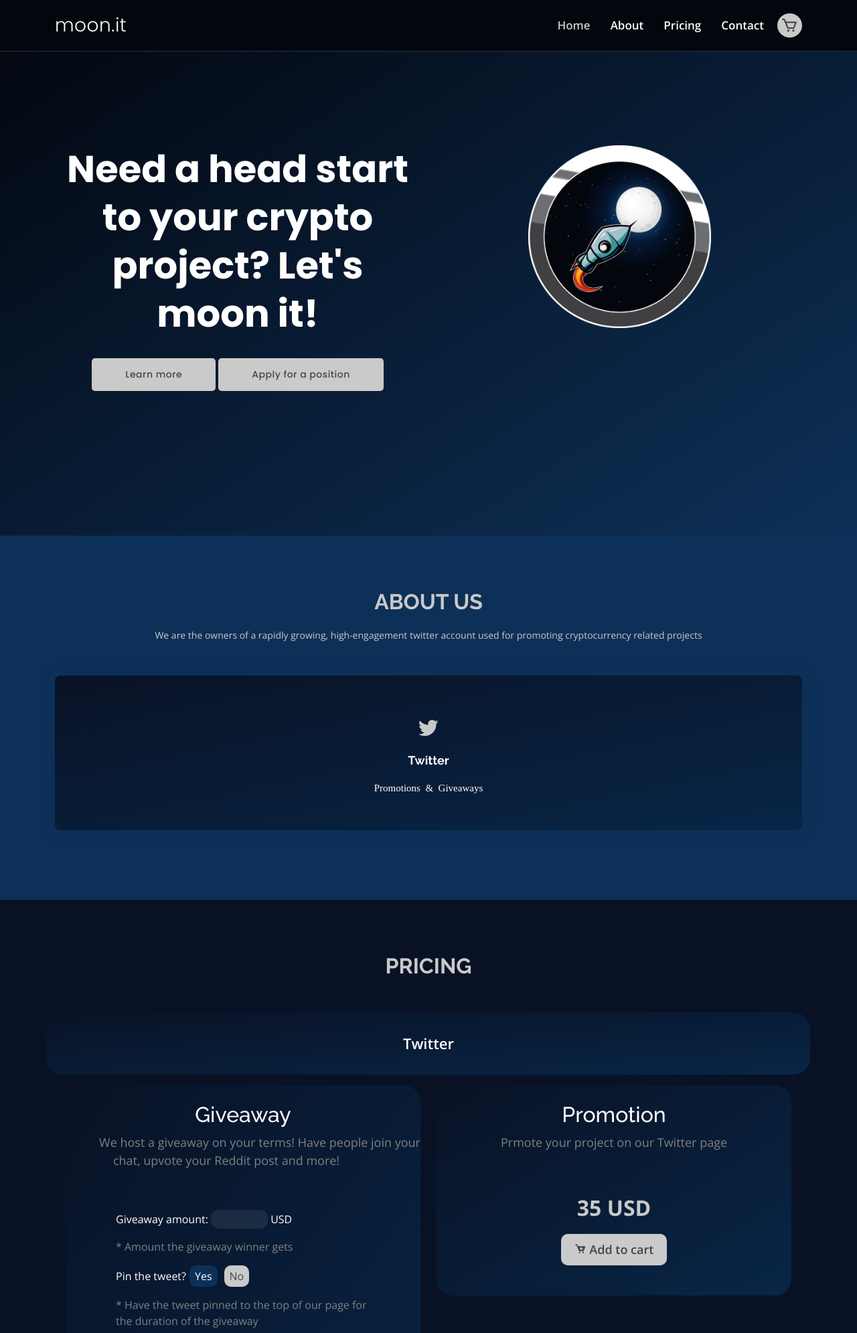
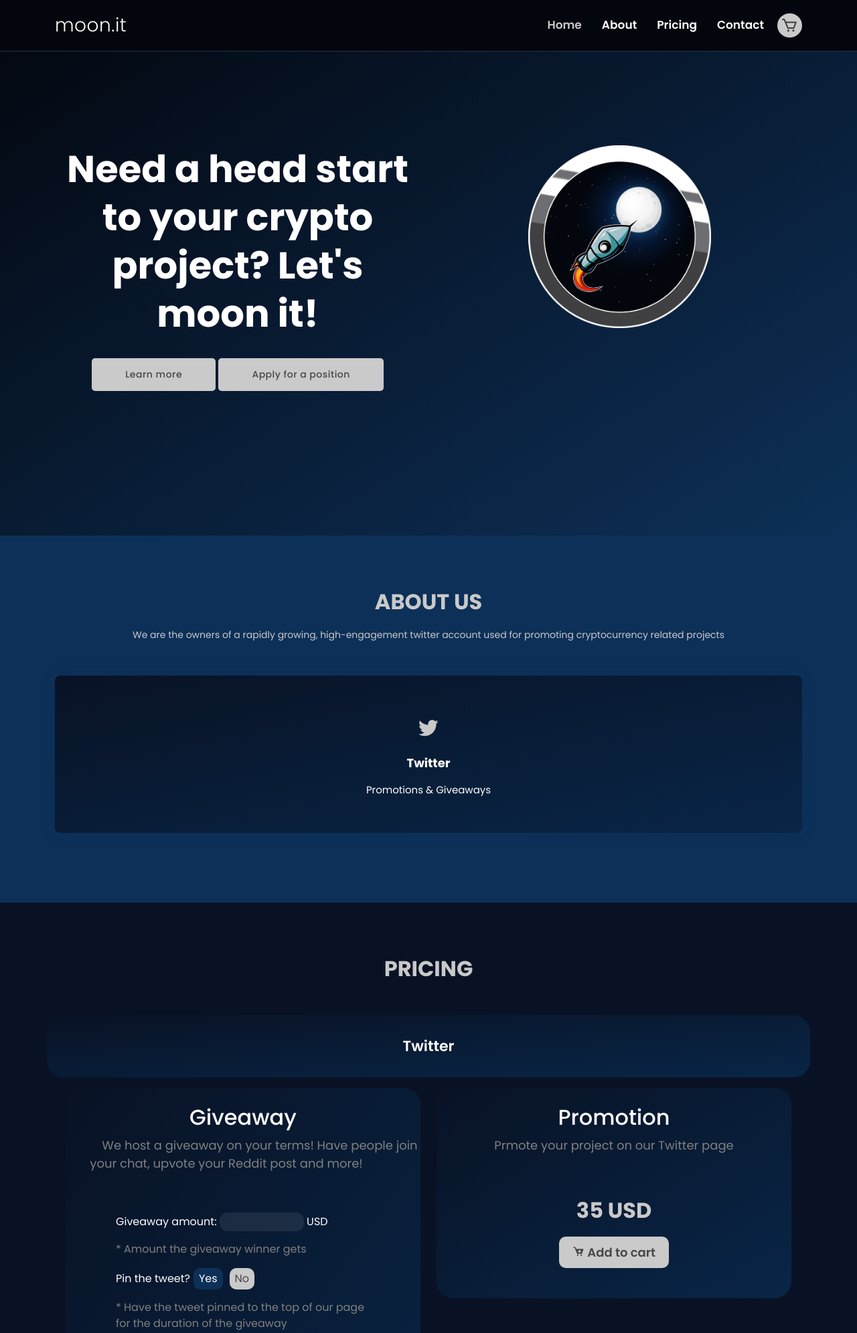
Before and after one commit to mfrlic/moonit, a PHP site: page / in a window 1280 px wide. Shown: the top 1991 px of the page at 67% size. Run offline with PHP 8.4, Linux system fonts and the light colour scheme; some web fonts are replaced.

Commit message:
js changes

```diff
--- a/assets/css/style.css
+++ b/assets/css/style.css
@@ -49,9 +49,12 @@
   --button-text: rgb(70, 70, 70);
 }
 
+* {
+  font-family: "Poppins", sans-serif;
+}
+
 body, html {
   height: 100%;
-  font-family: "Open Sans", sans-serif;
   background: var(--secondary);
   color: var(--text);
 }
@@ -64,10 +67,6 @@ a {
 a:hover {
   color: var(--text-hover);
   text-decoration: none;
-}
-
-h1, h2, h3, h4, h5, h6 {
-  font-family: "Raleway", sans-serif;
 }
 
 .back-to-top {
@@ -169,7 +168,6 @@ h1, h2, h3, h4, h5, h6 {
   line-height: 1;
   font-weight: 300;
   letter-spacing: 0.5px;
-  font-family: "Poppins", sans-serif;
 }
 
 #header .logo a {
@@ -298,7 +296,6 @@ h1, h2, h3, h4, h5, h6 {
   font-weight: 700;
   line-height: 72px;
   color: var(--text);
-  font-family: "Poppins", sans-serif;
 }
 
 #home h2 {
@@ -308,7 +305,6 @@ h1, h2, h3, h4, h5, h6 {
 }
 
 #home .btn-get-started {
-  font-family: "Poppins", sans-serif;
   font-weight: 500;
   font-size: 14px;
   letter-spacing: 0.5px;
@@ -859,7 +855,6 @@ section {
 
 .contact .placeholder {
   color: #65657b;
-  font-family: sans-serif;
   left: 20px;
   line-height: 14px;
   pointer-events: none;
--- a/assets/js/cart.js
+++ b/assets/js/cart.js
@@ -374,7 +374,6 @@ function updateUI() {
 
 function CheckBrowser() {
     if ('localStorage' in window && window['localStorage'] !== null) {
-        // we can use localStorage object to store data
         return true;
     }
     else {
--- a/home.html
+++ b/home.html
@@ -190,67 +190,6 @@
             </div>
           </div>
         </div>
-          <!-- <a class="option" data-bs-toggle="collapse" href="#reddit" role="button" aria-expanded="false" aria-controls="reddit">Reddit</a>
-          <div class="col-12">
-            <div class="collapse multi-collapse" id="reddit">
-              <div class="card card-body container">
-                <div class="row">
-                  <div class="col-lg-6 promo">
-                    <h4>Posts</h4>
-                    CMS Post ($5) <span>+</span><br>
-                    WSB Post ($5) <span>+</span><br>
-                    Others ($1/Post) <span>+</span>
-                  </div>
-                  <div class="col-lg-6 promo">
-                    <h4>Upvotes</h4>
-                    100 ($10) <span>+</span><br>
-                    500 ($40) <span>+</span><br>
-                    1000 ($70) <span>+</span>
-                  </div>
-                </div>
-              </div>
-            </div>
-          </div>
-          <a class="option" data-bs-toggle="collapse" href="#biz" role="button" aria-expanded="false" aria-controls="biz">4chan</a>
-          <div class="col-12">
-            <div class="collapse multi-collapse" id="biz">
-              <div class="card card-body container">
-                <div class="row">
-                  <div class="col-lg-6 promo">
-                    <h4>Threads</h4>
-                    Low quality threads ($10) <span>+</span><br>
-                    High quality threads w/custom memes ($25) <span>+</span><br>
-                  </div>
-                  <div class="col-lg-6 promo">
-                    <h4>Bumps</h4>
-                    100 Slow ($10) <span>+</span><br>
-                    100 Rapid ($10) <span>+</span><br>
-                  </div>
-                </div>
-              </div>
-            </div>
-          </div>
-          <a class="option" data-bs-toggle="collapse" href="#tg" role="button" aria-expanded="false" aria-controls="tg">Telegram</a>
-          <div class="col-12">
-            <div class="collapse multi-collapse" id="tg">
-              <div class="card card-body container">
-                <div class="row">
-                  <div class="col-lg-6 promo">
-                    <h4>Pins</h4>
-                    Pinned in a 1k+ member group 24h ($10) <span>+</span><br>
-                    Pinned in a 10k+ member group 24h ($50) <span>+</span><br>
-                    Pinned in a 50k+ member group 24h ($200) <span>+</span><br>
-                  </div>
-                  <div class="col-lg-6 promo">
-                    <h4>Advertising</h4>
-                    10 People Shill Campaign 1 week ($10) <span>+</span><br>
-                    100 People Shill Campaign 1 week ($90) <span>+</span><br>
-                  </div>
-                </div>
-              </div>
-            </div>
-          </div>
-        </div> -->
       </div>
     </section>
 
@@ -361,6 +300,7 @@
 
   <script src="assets/js/main.js"></script>
   <script src="assets/js/cart.js"></script>
+  <script src="assets/js/forms.js"></script>
 
 </body>
 
```
